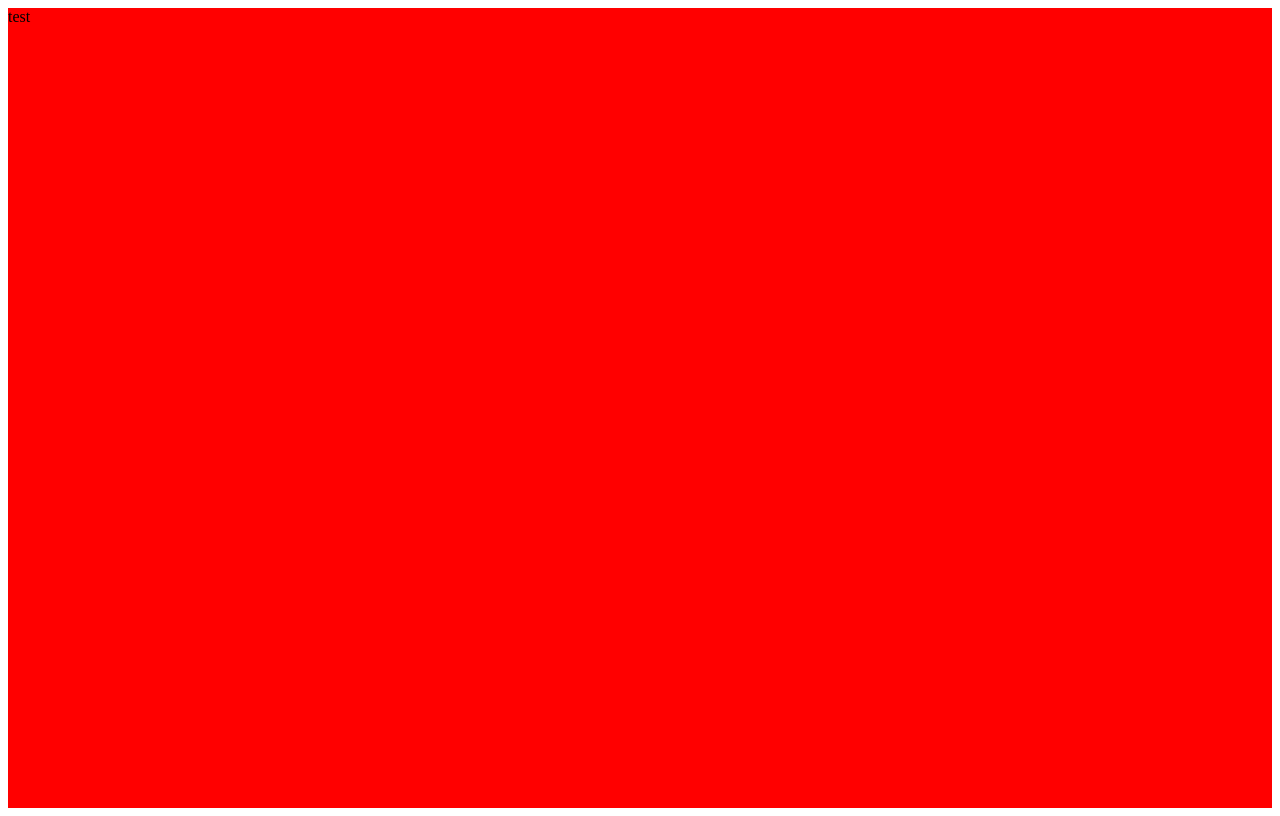
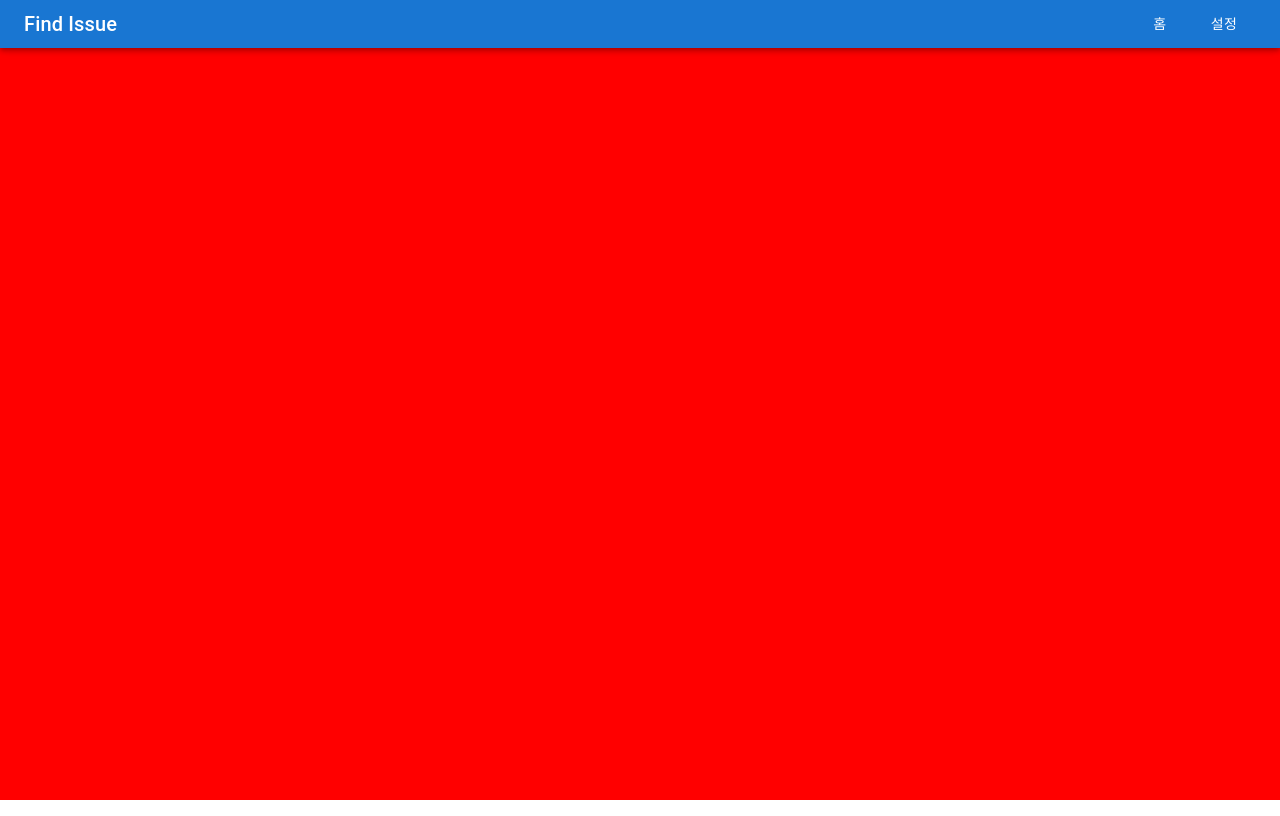
Before and after one commit to devxian96/find-issue, a React (Vite) app: page /#/ in a window 1280 px wide. Built offline with nearby package versions, Linux system fonts and the light colour scheme.

Commit message:
feat(layout): appbar desigin add

```diff
--- /dev/null
+++ b/src/components/AppToolbar.tsx
@@ -0,0 +1,18 @@
+import React from 'react';
+import { AppBar, Box, Toolbar, Typography, Button } from '@mui/material';
+
+const AppToolbar: React.FC = (): JSX.Element => {
+	return (
+		<AppBar>
+			<Toolbar variant="dense" sx={{ justifyContent: 'space-between' }}>
+				<Typography variant="h6" component="div" sx={{ flexGrow: 1 }}>
+					Find Issue
+				</Typography>
+				<Button color="inherit">홈</Button>
+				<Button color="inherit">설정</Button>
+			</Toolbar>
+		</AppBar>
+	);
+};
+
+export default AppToolbar;
--- a/src/main.tsx
+++ b/src/main.tsx
@@ -1,12 +1,16 @@
 import React from 'react';
 import ReactDOM from 'react-dom/client';
 import { HashRouter, Route, Routes } from 'react-router-dom';
+import AppToolbar from '@components/AppToolbar';
+import CssBaseline from '@mui/material/CssBaseline';
 
 // Routes
 import Home from '@routes/Home';
 
 ReactDOM.createRoot(document.getElementById('root') as HTMLElement).render(
 	<React.StrictMode>
+		<CssBaseline />
+		<AppToolbar />
 		<HashRouter>
 			<Routes>
 				<Route path="/" element={<Home />} />
```
